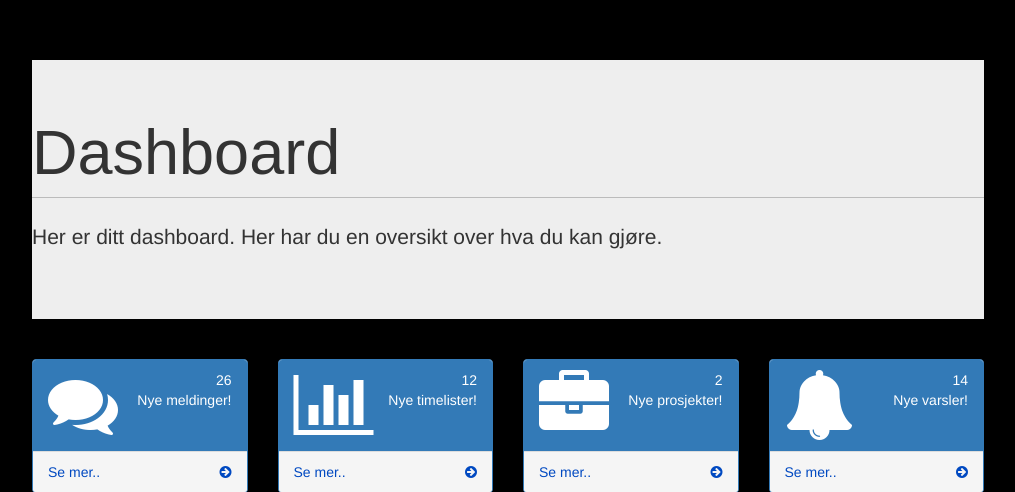
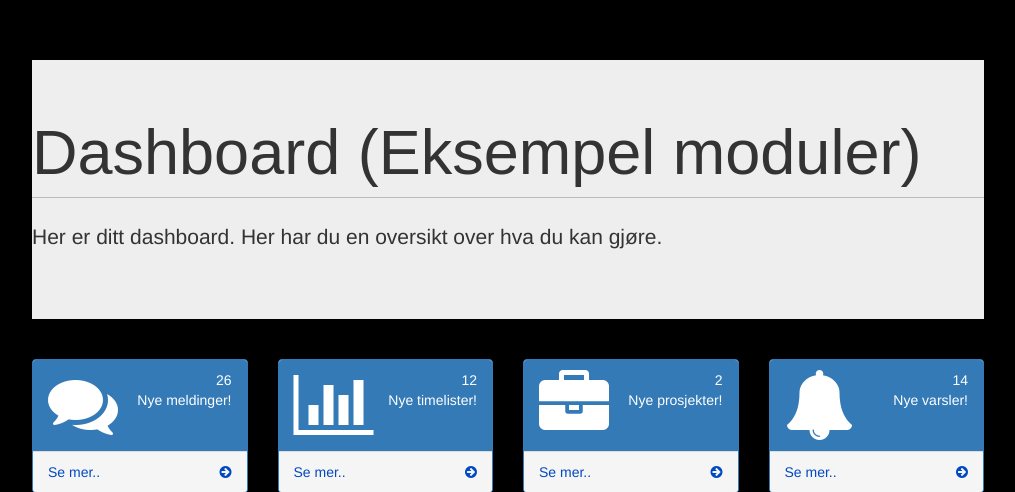
Before and after one commit to AMSteffensen/Webutvikling2017, a Django app: template apps/user/templates/user/other/dashboard.html in a window 1280 px wide. Shown: the top 492 px of the page, without its empty margins (196-1211 px from the left). Run offline with Django 3.2, Linux system fonts and the light colour scheme; the template is opened without the code that fills it, so the values that code supplies are empty; grey boxes labelled with a size stand in for pictures from a placeholder-image service; parts of the project's set-up code (start-up, migrations or seed data) failed here and were passed over; some libraries are stand-ins or nearby versions; some web fonts are replaced.

Commit message:
dashboard example note

```diff
--- a/apps/user/templates/user/other/dashboard.html
+++ b/apps/user/templates/user/other/dashboard.html
@@ -5,7 +5,7 @@
 {% block content %}
 
 <div class="jumbotron">
-  <h1>Dashboard</h1>
+  <h1>Dashboard (Eksempel moduler)</h1>
   <p>Her er ditt dashboard. Her har du en oversikt over hva du kan gjøre.</p>
 </div>
 
```
